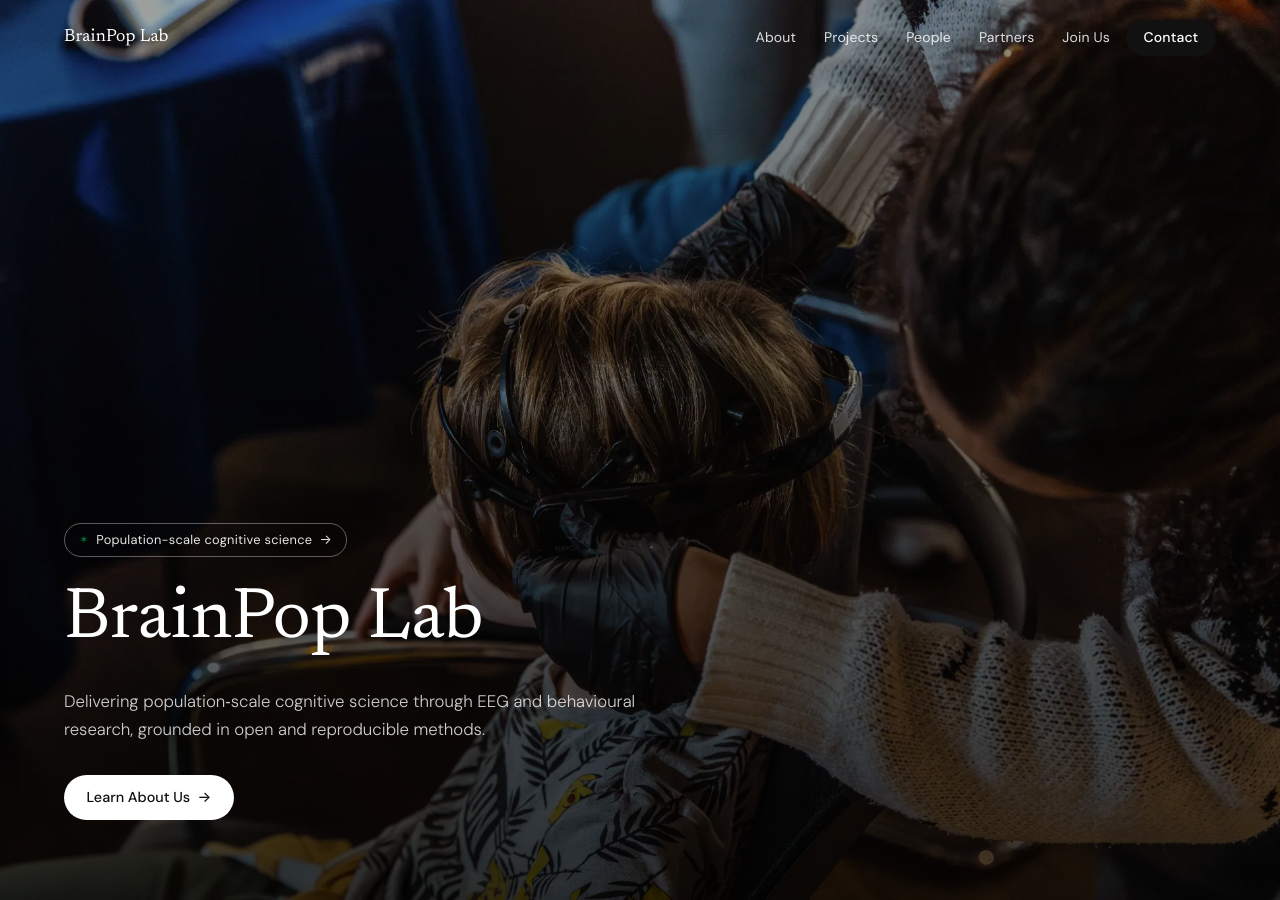
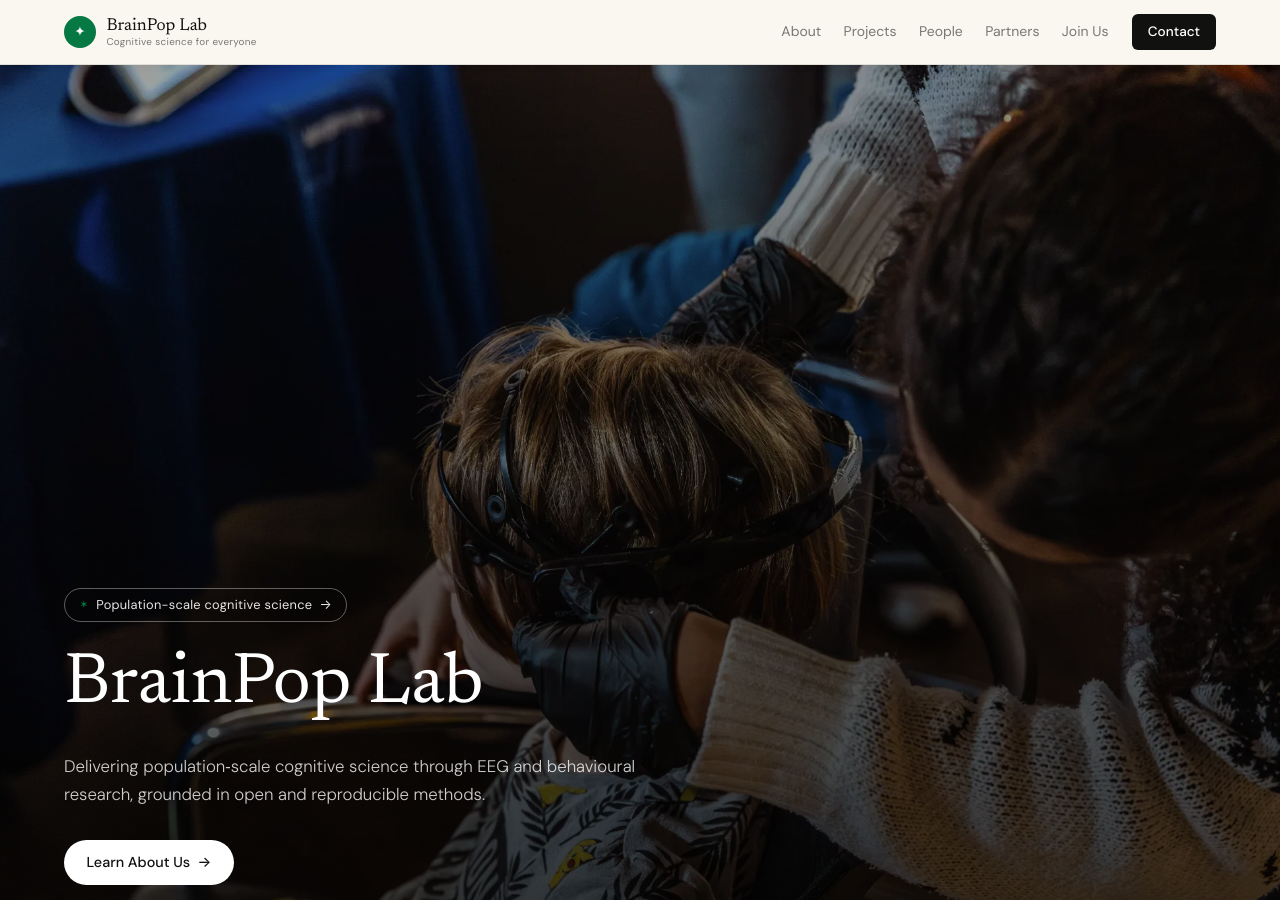
Before and after one commit to faisalmushtaq/brainpop-lab-website, a Jekyll site: the page built from index.md, in a window 1280 px wide and 900 px high. Built offline with Jekyll 4.4.1, drawn with Linux system fonts in a browser that asks for light colours.

Commit message:
feat: Replicate EEG101 responsive navigation

```diff
--- a/_includes/header.html
+++ b/_includes/header.html
@@ -1,12 +1,61 @@
-<header class="site-header">
-  <div class="container">
-    <div class="logo"><a href="{{ site.baseurl }}/">{{ site.title }}</a></div>
-    <nav class="nav">
-      <a href="#about">About</a>
-      <a href="#projects">Projects</a>
-      <a href="#people">People</a>
-      <a href="#partnerships">Partners</a>
-      <a href="#join">Join Us</a>
-      <a href="#contact" class="nav-cta">Contact</a></nav>
-  </div>
+<header class="site-header" role="banner">
+  <nav class="navbar navbar-expand-lg" aria-label="Main navigation">
+    <div class="container">
+      <a class="navbar-brand" href="{{ site.baseurl }}/" aria-label="{{ site.title }} home">
+        <span class="navbar-brand__mark" aria-hidden="true">✦</span>
+        <span class="navbar-brand__text">
+          <span class="navbar-brand__name">{{ site.title }}</span>
+          <span class="navbar-brand__action">Cognitive science for everyone</span>
+        </span>
+      </a>
+
+      <button class="navbar-toggler" type="button"
+              aria-controls="main-nav" aria-expanded="false"
+              aria-label="Toggle navigation">
+        <span class="navbar-toggler-icon" aria-hidden="true"><span></span><span></span><span></span></span>
+        <svg class="navbar-close-icon" width="22" height="22" viewBox="0 0 24 24"
+             fill="none" stroke="currentColor" stroke-width="2.5"
+             stroke-linecap="round" aria-hidden="true">
+          <line x1="18" y1="6" x2="6" y2="18"/>
+          <line x1="6" y1="6" x2="18" y2="18"/>
+        </svg>
+      </button>
+
+      <div class="collapse navbar-collapse" id="main-nav">
+        <ul class="navbar-nav ms-auto align-items-lg-center">
+          <li class="nav-item"><a class="nav-link" href="#about">About</a></li>
+          <li class="nav-item"><a class="nav-link" href="#projects">Projects</a></li>
+          <li class="nav-item"><a class="nav-link" href="#people">People</a></li>
+          <li class="nav-item"><a class="nav-link" href="#partnerships">Partners</a></li>
+          <li class="nav-item"><a class="nav-link" href="#join">Join Us</a></li>
+          <li class="nav-item ms-lg-3"><a class="btn btn-primary btn-sm nav-cta" href="#contact">Contact</a></li>
+        </ul>
+      </div>
+    </div>
+  </nav>
 </header>
+<script>
+  (function () {
+    var toggler = document.querySelector('.navbar-toggler');
+    var menu = document.getElementById('main-nav');
+    if (!toggler || !menu) return;
+
+    function closeMenu() {
+      menu.classList.remove('show');
+      toggler.setAttribute('aria-expanded', 'false');
+    }
+
+    toggler.addEventListener('click', function () {
+      var open = menu.classList.toggle('show');
+      toggler.setAttribute('aria-expanded', open ? 'true' : 'false');
+    });
+
+    menu.querySelectorAll('a').forEach(function (link) {
+      link.addEventListener('click', closeMenu);
+    });
+
+    window.addEventListener('resize', function () {
+      if (window.innerWidth > 991.98) closeMenu();
+    });
+  })();
+</script>
--- a/assets/css/style.css
+++ b/assets/css/style.css
@@ -59,80 +59,156 @@ img { max-width: 100%; display: block; }
   margin: 0 auto;
 }
 
-/* ── Navigation ────────────────────────────────────────────────────────── */
+/* ── Navigation, adapted from the EEG101 menu pattern ─────────────────── */
 .site-header {
-  position: fixed;
-  top: 0; left: 0;
-  width: 100%;
-  z-index: 200;
-  transition: background 0.35s ease, box-shadow 0.35s ease;
-  background: transparent;
+  position: sticky;
+  top: 0;
+  z-index: 1000;
+  background: rgba(250,246,240,0.97);
+  backdrop-filter: blur(8px);
+  -webkit-backdrop-filter: blur(8px);
+  border-bottom: 1px solid rgba(17,17,16,0.10);
+  box-shadow: 0 1px 8px rgba(17,17,16,0.06);
 }
 
-.site-header.scrolled {
-  background: rgba(250,246,240,0.94);
-  backdrop-filter: blur(14px);
-  -webkit-backdrop-filter: blur(14px);
-  box-shadow: 0 1px 0 rgba(17,17,16,0.08);
+.navbar {
+  min-height: 64px;
+  padding: 0;
 }
 
 .site-header .container {
   display: flex;
   align-items: center;
   justify-content: space-between;
-  padding-top: 1.25rem;
-  padding-bottom: 1.25rem;
+  min-height: 64px;
 }
 
-.site-header .logo {
-  font-family: var(--font-display);
-  font-size: 1.1rem;
-  font-weight: 400;
-  color: #fff;
-  letter-spacing: 0.01em;
-  transition: color 0.35s ease;
+.navbar-brand {
+  display: flex;
+  align-items: center;
+  gap: 0.65rem;
+  text-decoration: none;
+  color: var(--text);
 }
 
-.site-header.scrolled .logo { color: var(--text); }
+.navbar-brand:hover { color: var(--accent); }
 
-.site-header nav {
+.navbar-brand__mark {
+  display: inline-flex;
+  align-items: center;
+  justify-content: center;
+  width: 2rem;
+  height: 2rem;
+  border-radius: 50%;
+  background: var(--accent);
+  color: #fff;
+  font-size: 0.85rem;
+}
+
+.navbar-brand__text {
+  display: flex;
+  flex-direction: column;
+  line-height: 1.2;
+}
+
+.navbar-brand__name {
+  font-family: var(--font-display);
+  font-size: 1.08rem;
+  font-weight: 400;
+}
+
+.navbar-brand__action {
+  font-family: var(--font-body);
+  font-size: 0.62rem;
+  color: var(--text-muted);
+  letter-spacing: 0.03em;
+}
+
+.navbar-collapse { display: flex; flex-basis: auto; }
+.navbar-nav {
   display: flex;
   align-items: center;
-  gap: 0.25rem;
+  list-style: none;
+  margin: 0;
+  padding: 0;
 }
 
-.site-header nav a {
+.nav-link {
+  display: block;
   font-family: var(--font-body);
   font-size: 0.875rem;
   font-weight: 400;
-  color: rgba(255,255,255,0.85);
-  padding: 0.4rem 0.75rem;
-  border-radius: 999px;
+  color: var(--text-muted);
+  padding: 0.4rem 0.7rem;
+  border-radius: 4px;
+  text-decoration: none;
   transition: color 0.2s ease, background 0.2s ease;
-  letter-spacing: 0.01em;
 }
 
-.site-header nav a:hover {
-  color: #fff;
-  background: rgba(255,255,255,0.12);
-}
-
-.site-header.scrolled nav a { color: var(--text-muted); }
-
-.site-header.scrolled nav a:hover {
+.nav-link:hover,
+.nav-link:focus-visible {
   color: var(--text);
   background: rgba(17,17,16,0.06);
 }
 
-.site-header nav a.nav-cta {
-  background: #111;
+.nav-cta {
+  display: inline-flex;
+  align-items: center;
+  justify-content: center;
+  font-family: var(--font-body);
+  font-size: 0.85rem;
+  font-weight: 500;
   color: #fff;
-  padding: 0.4rem 1.1rem;
-  font-weight: 500;
+  background: var(--text);
+  border: 0;
+  border-radius: 6px;
+  padding: 0.45rem 1rem;
+  text-decoration: none;
+  transition: background 0.2s ease, transform 0.2s ease;
 }
 
-.site-header nav a.nav-cta:hover { background: #2a2a28; }
-.site-header.scrolled nav a.nav-cta { background: var(--text); color: #fff; }
+.nav-cta:hover,
+.nav-cta:focus-visible {
+  color: #fff;
+  background: #2a2a28;
+  transform: translateY(-1px);
+}
+
+.navbar-toggler {
+  display: none;
+  border: 1px solid rgba(17,17,16,0.16);
+  background: transparent;
+  color: var(--text);
+  padding: 0.45rem 0.6rem;
+  border-radius: 4px;
+  cursor: pointer;
+}
+
+.navbar-toggler:focus-visible {
+  outline: 3px solid rgba(6,120,67,0.25);
+  outline-offset: 2px;
+}
+
+.navbar-toggler-icon {
+  display: inline-flex;
+  flex-direction: column;
+  justify-content: center;
+  gap: 4px;
+  width: 22px;
+  height: 22px;
+}
+
+.navbar-toggler-icon span {
+  display: block;
+  width: 22px;
+  height: 2px;
+  background: currentColor;
+  border-radius: 2px;
+}
+
+.navbar-close-icon { display: none; }
+.navbar-toggler[aria-expanded="true"] .navbar-toggler-icon { display: none; }
+.navbar-toggler[aria-expanded="true"] .navbar-close-icon { display: inline-block; }
 
 /* ── Hero ──────────────────────────────────────────────────────────────── */
 .hero {
@@ -655,7 +731,36 @@ img { max-width: 100%; display: block; }
 .reveal.visible { opacity: 1; transform: none; }
 
 /* ── Responsive ────────────────────────────────────────────────────────── */
-@media (max-width: 900px) {
+@media (max-width: 991.98px) {
+  .navbar-toggler { display: inline-flex; align-items: center; justify-content: center; }
+
+  .navbar-collapse {
+    display: none;
+    position: absolute;
+    top: 100%;
+    left: 0;
+    right: 0;
+    background: rgba(250,246,240,0.98);
+    backdrop-filter: blur(8px);
+    -webkit-backdrop-filter: blur(8px);
+    border-top: 1px solid rgba(17,17,16,0.10);
+    box-shadow: 0 8px 24px rgba(17,17,16,0.12);
+    padding: 0.5rem 5% 1rem;
+  }
+
+  .navbar-collapse.show { display: block; }
+
+  .navbar-nav {
+    display: flex;
+    flex-direction: column;
+    align-items: stretch;
+    gap: 0.2rem;
+  }
+
+  .nav-link { padding: 0.65rem 0.75rem; }
+  .nav-item.ms-lg-3 { margin-top: 0.45rem; }
+  .nav-cta { width: 100%; }
+
   .project-grid { grid-template-columns: repeat(2, 1fr); }
   .people-grid  { grid-template-columns: repeat(2, 1fr); }
   .footer-inner { flex-direction: column; align-items: flex-start; }
@@ -665,13 +770,14 @@ img { max-width: 100%; display: block; }
 }
 
 @media (max-width: 600px) {
-  .site-header .container { flex-direction: column; align-items: flex-start; gap: 0.75rem; }
-  .site-header nav { flex-wrap: wrap; gap: 0.15rem; }
   .hero { padding-bottom: 3.5rem; }
   .hero h1 { font-size: 2.25rem; }
-  .people-grid  { grid-template-columns: 1fr; }
   .project-grid { grid-template-columns: 1fr; }
   .section { padding: 4rem 0; }
+}
+
+@media (min-width: 992px) {
+  .nav-item.ms-lg-3 { margin-left: 0.75rem; }
 }
 
 /* ── Funder cards ──────────────────────────────────────────────────────── */
```
